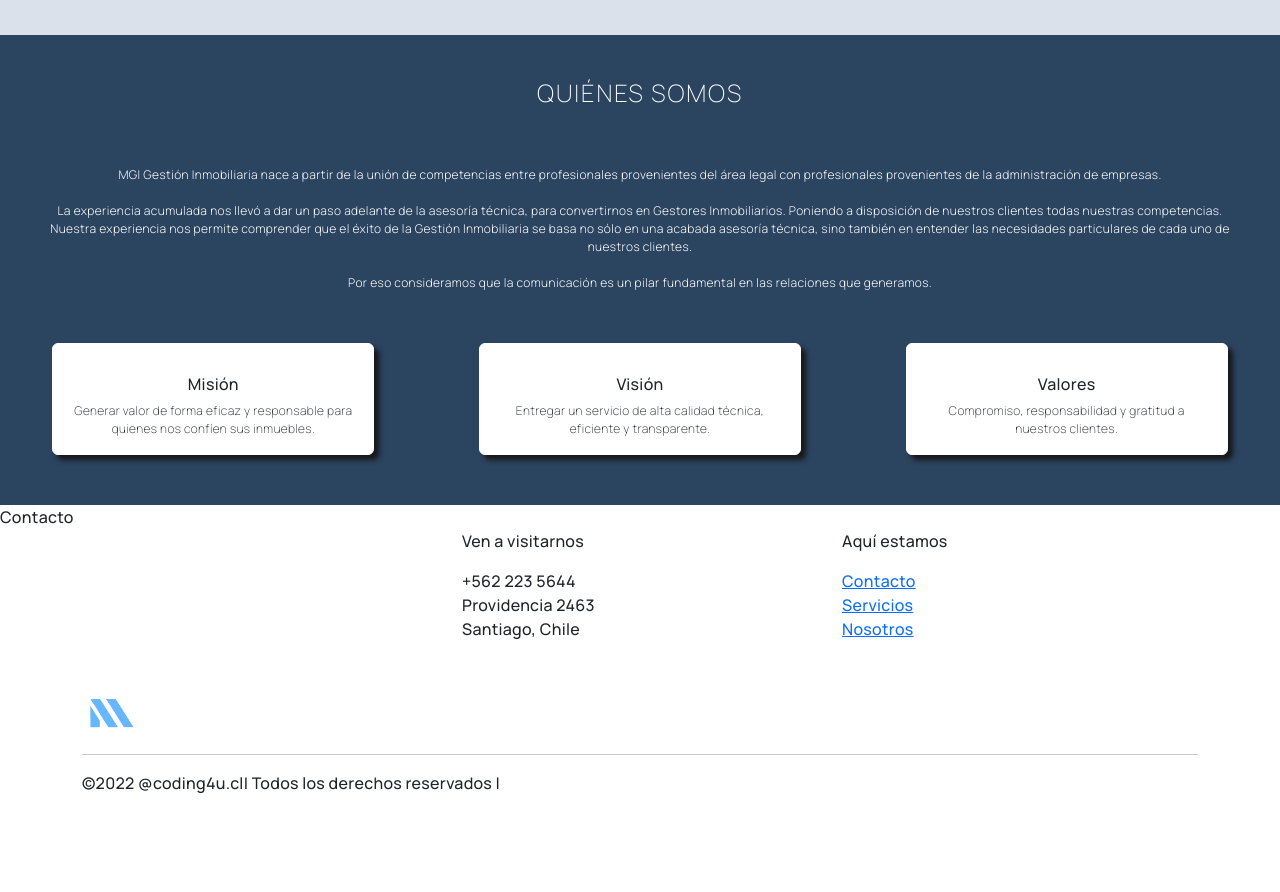
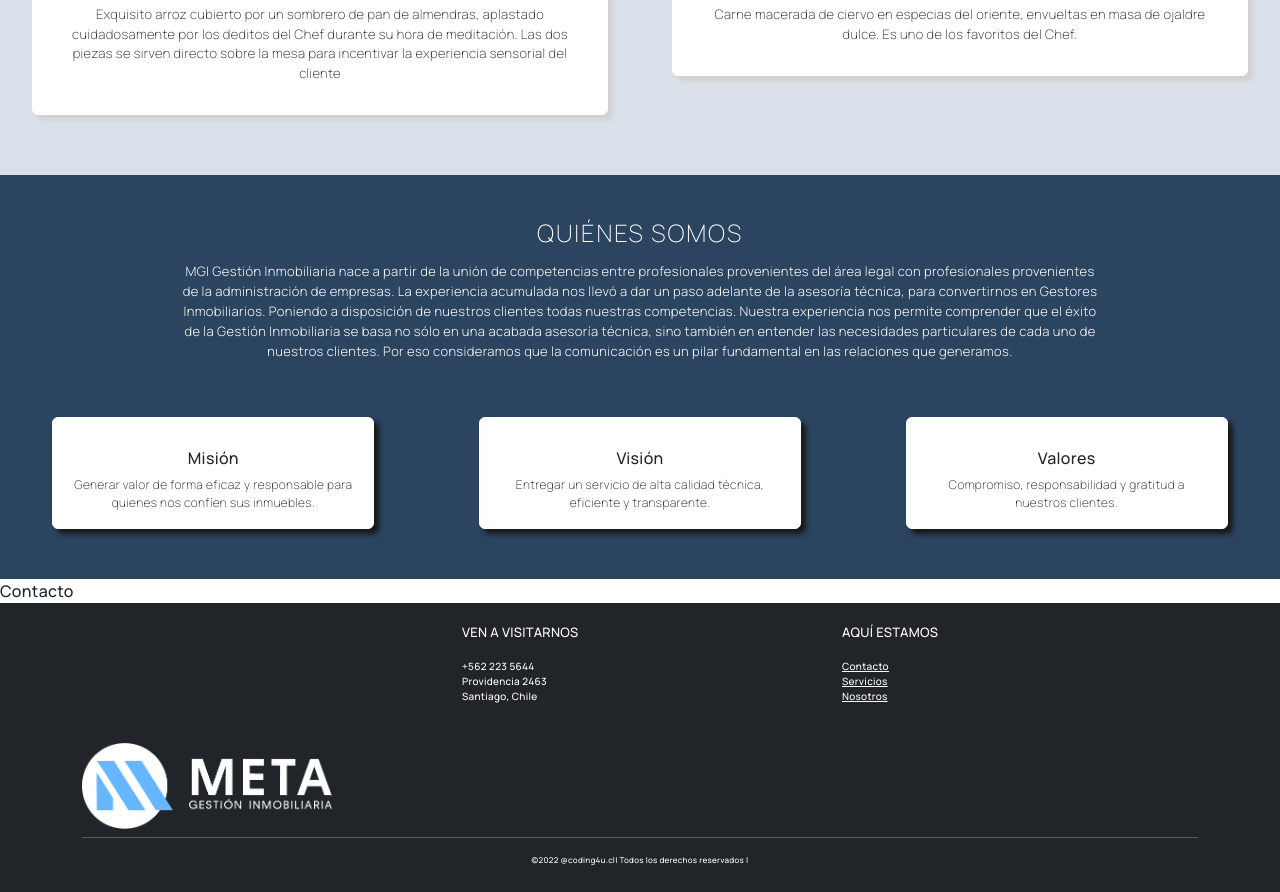
Before and after one commit to Marce3200/GMI, a React (Create React App) app: page / in a window 1280 px wide. Shown: the part 1100-1992 px from the top of the page. Before the commit the page ends 1911 px from the top, so only its background shows below. Built offline with nearby package versions, Linux system fonts and the light colour scheme.

Commit message:
footer y arreglo responsive

```diff
--- a/src/componentes/Footer/Footer.js
+++ b/src/componentes/Footer/Footer.js
@@ -1,5 +1,6 @@
 import React from 'react'
 import logo from "../img/logo.png"
+import '../Footer/footer.css'
 
 
 const Footer = () => {
--- /dev/null
+++ b/src/componentes/Footer/footer.css
@@ -0,0 +1,40 @@
+.main-footer {
+    color: white;
+    background-color: #212529;
+    padding-top: 20px;
+    padding-bottom: 10px;
+    position: relative;
+    bottom: 0;
+    width: 100%;
+
+  }
+
+  .logobyn{
+    width: 140px;
+  }
+
+  li {
+    font-size:10px;
+  }
+
+  .titulo-footer{
+    font-size:small;
+    text-transform:uppercase;
+  }
+
+  .texto-derechos{
+    font-size: 8px;
+    text-align: center;
+
+  }
+
+  .links-footer{
+    color: white;
+  }
+
+  .hr{
+    margin-top: 8px;
+  }
+  .list-unstyled{
+    margin-bottom: 5px;
+  }
--- a/src/componentes/Header/header.css
+++ b/src/componentes/Header/header.css
@@ -1,6 +1,6 @@
 .logosection {
   background: url(../img/background.jpg) no-repeat center fixed;
-  height: 500px;
+  height: 80vh;
   background-size: cover;
   max-width: 100%;
 
@@ -16,12 +16,12 @@
 }
 
 .logo {
-  margin-top: 20vh;
-  width: 40%;
+  margin-top: 15vh;
+  width: 250px;
 }
 
 .form-mail {
-  margin-top: 40px;
+  margin-top: 30px;
   color: white;
   width: 50%;
   font-weight: 100;
--- a/src/componentes/QuienesSomos/QuienesSomos.js
+++ b/src/componentes/QuienesSomos/QuienesSomos.js
@@ -8,40 +8,37 @@ import Card from "react-bootstrap/Card";
 const QuienesSomos = () => {
   return (
     <Container fluid className="seccion-quienes">
-      <Row>
       <center>
+        <Row className="w-75">
           <Col>
             <p className="titulo-seccion-quienes">Quiénes Somos</p>
 
             <p className="texto-descripcion">
               MGI Gestión Inmobiliaria nace a partir de la unión de competencias
               entre profesionales provenientes del área legal con profesionales
-              provenientes de la administración de empresas.
-              <br />
-              <br />
-              La experiencia acumulada nos llevó a dar un paso adelante de la
-              asesoría técnica, para convertirnos en Gestores Inmobiliarios.
-              Poniendo a disposición de nuestros clientes todas nuestras
-              competencias. Nuestra experiencia nos permite comprender que el
-              éxito de la Gestión Inmobiliaria se basa no sólo en una acabada
-              asesoría técnica, sino también en entender las necesidades
-              particulares de cada uno de nuestros clientes.
-              <br />
-              <br />
-              Por eso consideramos que la comunicación es un pilar fundamental
-              en las relaciones que generamos.
+              provenientes de la administración de empresas. La experiencia
+              acumulada nos llevó a dar un paso adelante de la asesoría técnica,
+              para convertirnos en Gestores Inmobiliarios. Poniendo a
+              disposición de nuestros clientes todas nuestras competencias.
+              Nuestra experiencia nos permite comprender que el éxito de la
+              Gestión Inmobiliaria se basa no sólo en una acabada asesoría
+              técnica, sino también en entender las necesidades particulares de
+              cada uno de nuestros clientes. Por eso consideramos que la
+              comunicación es un pilar fundamental en las relaciones que
+              generamos.
             </p>
           </Col>
+        </Row>
       </center>
-      </Row>
       <center>
         <Row>
-
           <Col sm={12} md={4}>
-          <Card className="card-mision" >
+            <Card className="card-mision mt-3">
               {/* <Card.Img className="foto-menu" variant="top" src={SUSHI1} /> */}
               <Card.Body>
-              <Card.Title className="titulo-valores text-center">Misión</Card.Title>
+                <Card.Title className="titulo-valores text-center">
+                  Misión
+                </Card.Title>
                 <Card.Text className="text-valores text-center">
                   Generar valor de forma eficaz y responsable para quienes nos
                   confíen sus inmuebles.
@@ -50,10 +47,12 @@ const QuienesSomos = () => {
             </Card>
           </Col>
           <Col sm={12} md={4}>
-          <Card className="card-mision" >
+            <Card className="card-mision mt-3">
               {/* <Card.Img className="foto-menu" variant="top" src={sushi2} /> */}
               <Card.Body>
-              <Card.Title className="titulo-valores text-center">Visión</Card.Title>
+                <Card.Title className="titulo-valores text-center">
+                  Visión
+                </Card.Title>
                 <Card.Text className="text-valores text-center">
                   Entregar un servicio de alta calidad técnica, eficiente y
                   transparente.
@@ -62,17 +61,18 @@ const QuienesSomos = () => {
             </Card>
           </Col>
           <Col sm={12} md={4}>
-          <Card className="card-mision" >
+            <Card className="card-mision mt-3">
               {/* <Card.Img className="foto-menu" variant="top" src={sushi6} /> */}
               <Card.Body>
-              <Card.Title className="titulo-valores text-center">Valores</Card.Title>
+                <Card.Title className="titulo-valores text-center">
+                  Valores
+                </Card.Title>
                 <Card.Text className="text-valores text-center">
                   Compromiso, responsabilidad y gratitud a nuestros clientes.
                 </Card.Text>
               </Card.Body>
             </Card>
           </Col>
-
         </Row>
       </center>
     </Container>
--- a/src/componentes/QuienesSomos/quienessomos.css
+++ b/src/componentes/QuienesSomos/quienessomos.css
@@ -5,10 +5,11 @@
 
 .texto-descripcion{
     letter-spacing: 0.4px;
-    font-size: 12px;
+    font-size: 13px;
     font-weight: 300;
-    padding: 30px;
+    margin-bottom: 40px;
     color: white;
+    line-height: 20px;
 }
 .titulo-seccion-quienes{
     text-transform: uppercase;
@@ -16,7 +17,7 @@
     font-weight: 100;
     letter-spacing: 1.9px;
     padding-top: 40px;
-    padding-bottom: 20px;
+    padding-bottom: 5px;
     margin-bottom: 5px;
     color: white;
 }
```
Lines whose indentation alone changed are shown as unchanged.
